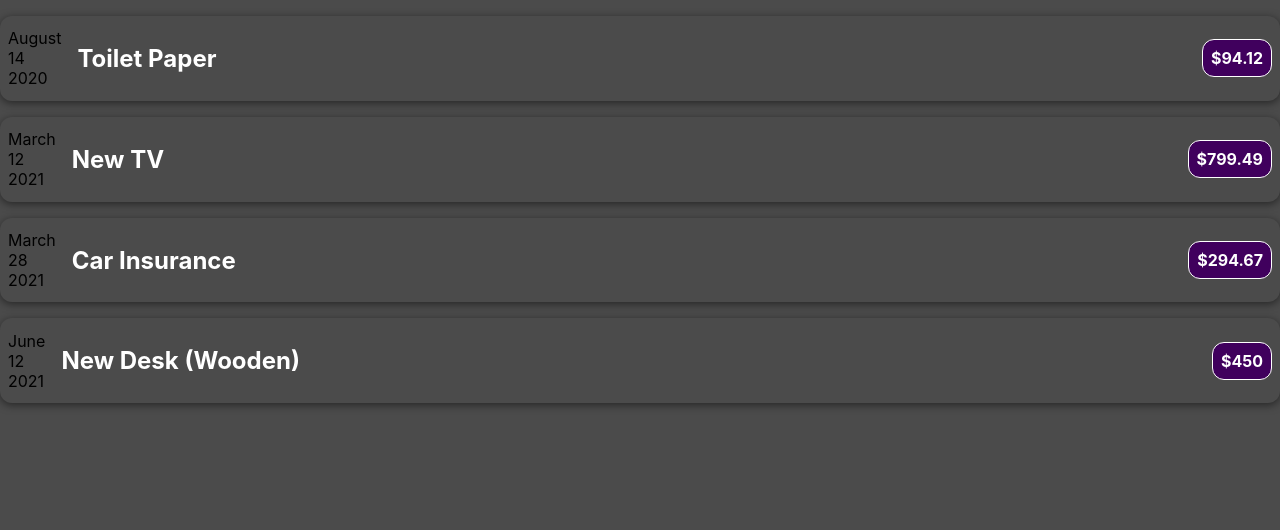
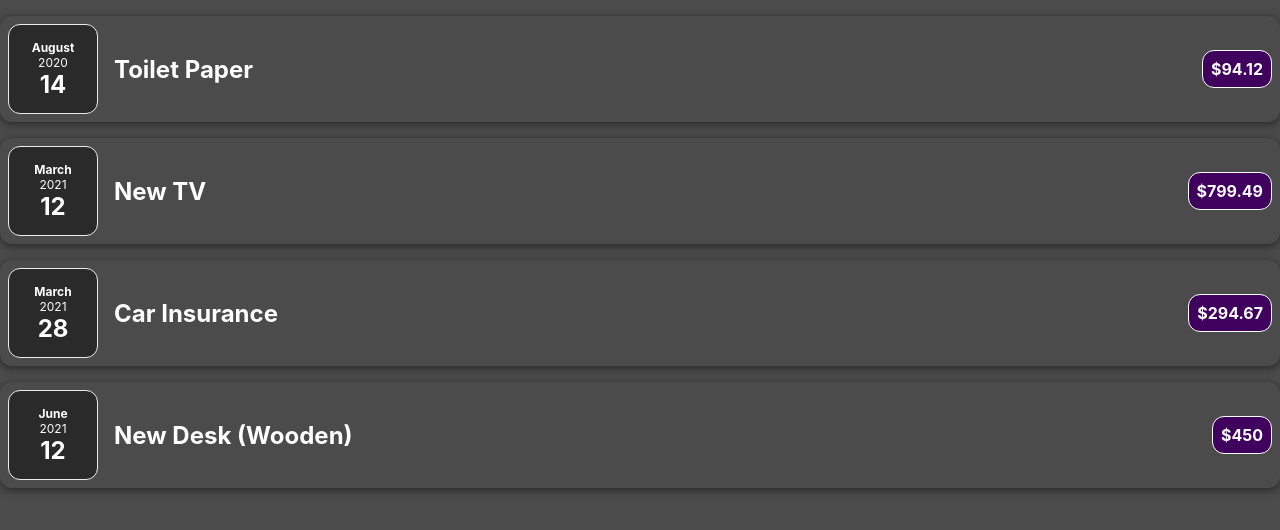
Before and after one commit to Athul-dev-7/ReactTrails, a React (Create React App) app in the folder expense-tracker/: page / in a window 1280 px wide. Shown: the top 530 px of the page. Built offline with nearby package versions, Linux system fonts and the light colour scheme.

Commit message:
Adds ExpenseDate component.

```diff
--- /dev/null
+++ b/expense-tracker/src/components/ExpenseDate/index.js
@@ -0,0 +1,18 @@
+import React from 'react';
+import ExpenseDateStyled from './style';
+
+function ExpenseDate(props) {
+    const month = props.date.toLocaleString('en-US', { month: 'long' });
+    const day = props.date.toLocaleString('en-US', { day: '2-digit' });
+    const year = props.date.getFullYear();
+
+    return (
+        <ExpenseDateStyled>
+            <div className="expense-date__month">{month}</div>
+            <div className="expense-date__year">{year}</div>
+            <div className="expense-date__day">{day}</div>
+        </ExpenseDateStyled>
+    );
+}
+
+export default ExpenseDate;
--- /dev/null
+++ b/expense-tracker/src/components/ExpenseDate/style.js
@@ -0,0 +1,28 @@
+import styled from 'styled-components';
+
+export default styled.div`
+    display: flex;
+    flex-direction: column;
+    width: 5.5rem;
+    height: 5.5rem;
+    border: 1px solid #ececec;
+    background-color: #2a2a2a;
+    color: white;
+    border-radius: 12px;
+    align-items: center;
+    justify-content: center;
+
+    .expense-date__month {
+        font-size: 0.75rem;
+        font-weight: bold;
+    }
+
+    .expense-date__year {
+        font-size: 0.75rem;
+    }
+
+    .expense-date__day {
+        font-size: 1.5rem;
+        font-weight: bold;
+    }
+`;
--- a/expense-tracker/src/components/ExpenseItem/index.js
+++ b/expense-tracker/src/components/ExpenseItem/index.js
@@ -1,18 +1,11 @@
 import React from 'react';
 import ExpenseItemStyled from './style';
+import ExpenseDate from '../ExpenseDate';
 
 function ExpenseItem(props) {
-    const month = props.date.toLocaleString('en-US', { month: 'long' });
-    const day = props.date.toLocaleString('en-US', { day: '2-digit' });
-    const year = props.date.getFullYear();
-
     return (
         <ExpenseItemStyled>
-            <div>
-                <div>{month}</div>
-                <div>{day}</div>
-                <div>{year}</div>
-            </div>
+            <ExpenseDate date={props.date} />
             <div className="expense-item__description">
                 <h2>{props.title}</h2>
                 <div className="expense-item__price">${props.amount}</div>
```
